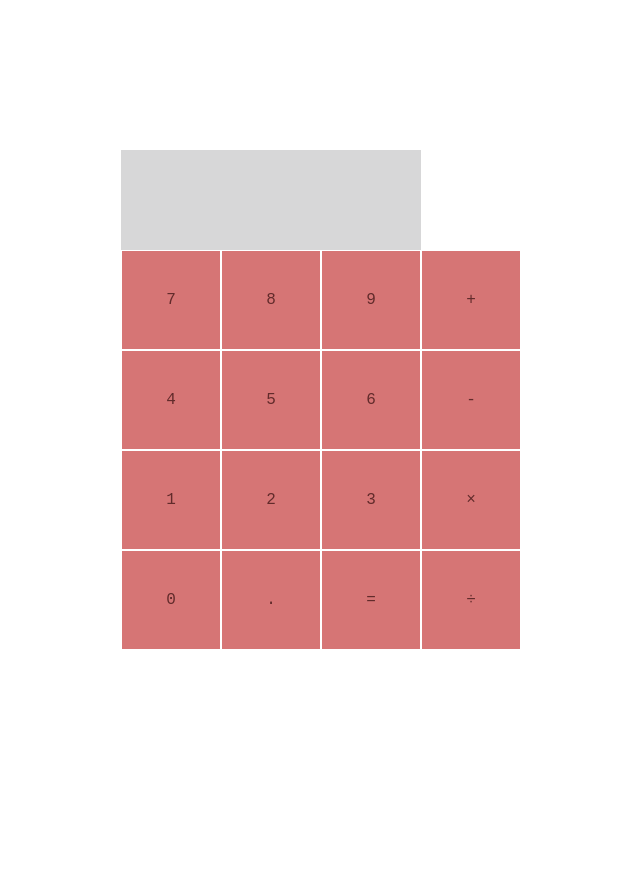
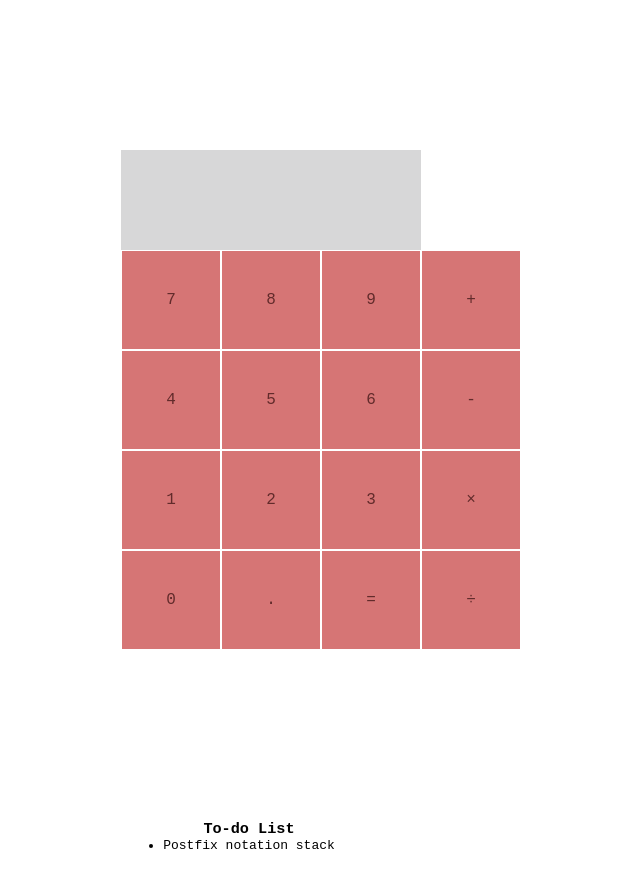
Before and after one commit to nimatullo/Learn-JS, a plain HTML site: page Calculator/index.html in a window 1280 px wide. Shown: the whole page, without its empty margins (391-1031 px from the left). Before the commit the page ends 800 px from the top, so only its background shows below. Drawn offline with Linux system fonts and the light colour scheme.

Commit message:
added todo list

```diff
--- a/Calculator/index.html
+++ b/Calculator/index.html
@@ -75,6 +75,13 @@
         </div>
     </div>
 
+    <div class="todo">
+        <h3>To-do List</h3>
+        <ul>
+            <li>Postfix notation stack</li>
+        </ul>
+    </div>
+
     <script src="app.js"></script>
 </body>
 
--- a/Calculator/style.css
+++ b/Calculator/style.css
@@ -50,3 +50,11 @@
     border: 1px solid #384E70;
     transform: scale(1.03);
 }
+
+.todo {
+    display: flex;
+    flex-direction: column;
+    justify-content: center;
+    align-items: center;
+    padding: 20px;
+}
```
